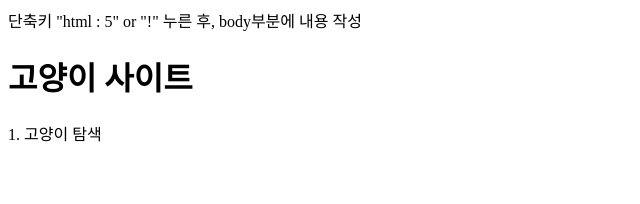
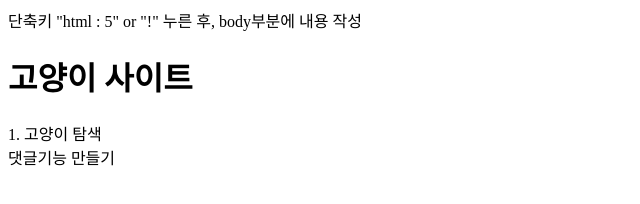
Before and after one commit to 2seulHi/kitty02, a plain HTML site: page index.html in a window 1280 px wide. Shown: the whole page, without its empty margins (0-640 px from the left). Drawn offline with Linux system fonts and the light colour scheme.

Commit message:
댓글 기능 추가

```diff
--- a/index.html
+++ b/index.html
@@ -11,5 +11,7 @@
     <h1> 고양이 사이트 </h1>
 
     <div>1. 고양이 탐색</div>
+
+    <div> 댓글기능 만들기</div>
 </body>
 </html>
```
